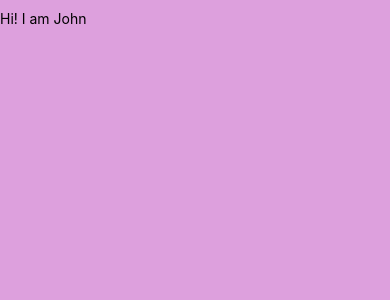
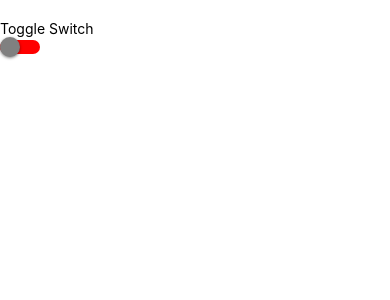
Before and after one commit to kunal8987/learning-native, a React Native app: screen / in a window 390 px wide. Shown: the top 300 px of the page. Built offline with nearby package versions, Linux system fonts and the light colour scheme.

Commit message:
SWITCH COMPONENT IN REACT NATIVE

```diff
--- a/App.js
+++ b/App.js
@@ -4,6 +4,7 @@ import Day11 from "./component/Day11";
 import Day12 from "./component/Day12";
 import Day13 from "./component/Day13";
 import Day14 from "./component/Day14";
+import Day15 from "./component/Day15";
 import Day2 from "./component/Day2";
 import Day3 from "./component/Day3";
 import Day4 from "./component/Day4";
@@ -31,7 +32,8 @@ export default function App() {
       {/* <Day11/> */}
       {/* <Day12/> */}
       {/* <Day13/> */}
-      <Day14/>
+      {/* <Day14/> */}
+      <Day15/>
     </>
   );
 }
--- /dev/null
+++ b/component/Day15.js
@@ -0,0 +1,19 @@
+import React, { useState } from "react";
+import { SafeAreaView, Switch, Text, View } from "react-native";
+
+const Day15 = () => {
+  const [type, setType] = useState(false);
+  return (
+    <SafeAreaView style={{ paddingTop: 20 }}>
+      <Text>Toggle Switch</Text>
+      <Switch
+        value={type}
+        onValueChange={() => setType((prev) => !prev)}
+        trackColor={{ false: "red", true: "green" }}
+        thumbColor={"gray"}
+      />
+    </SafeAreaView>
+  );
+};
+
+export default Day15;
```
